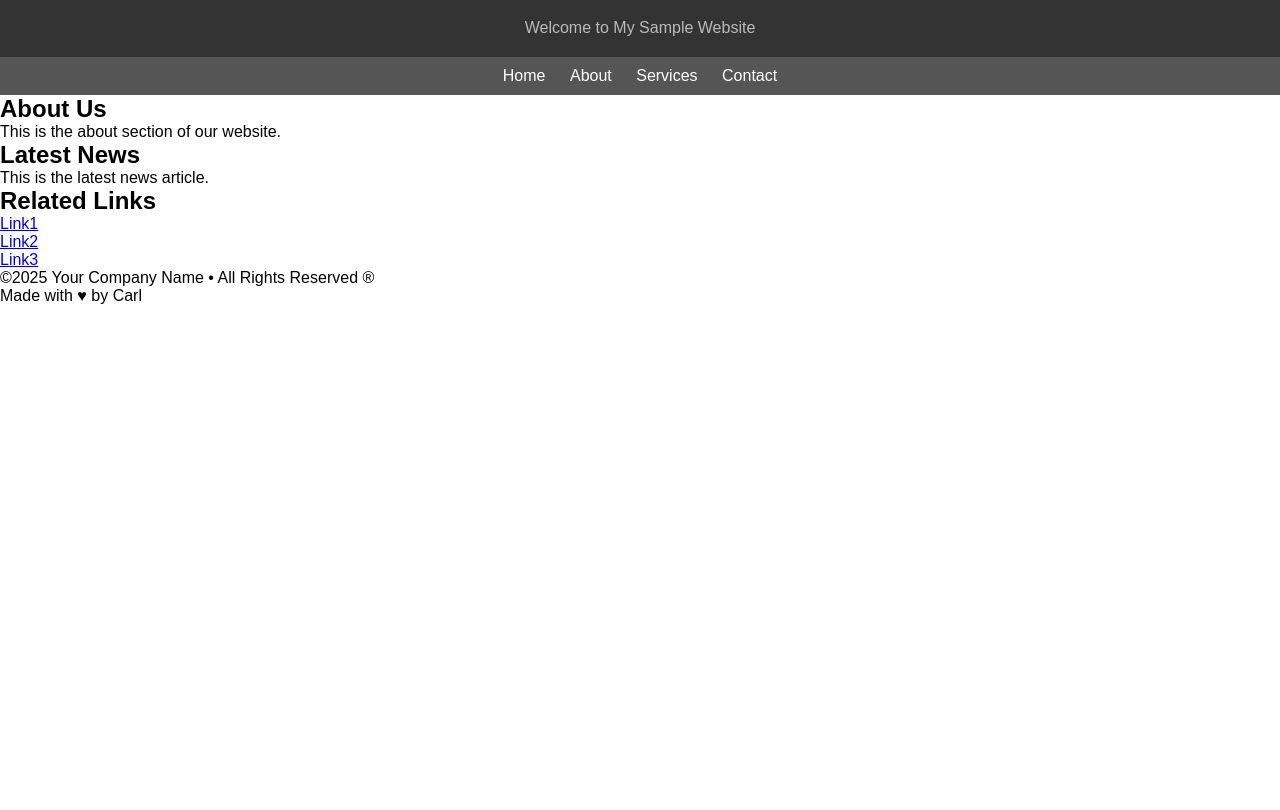
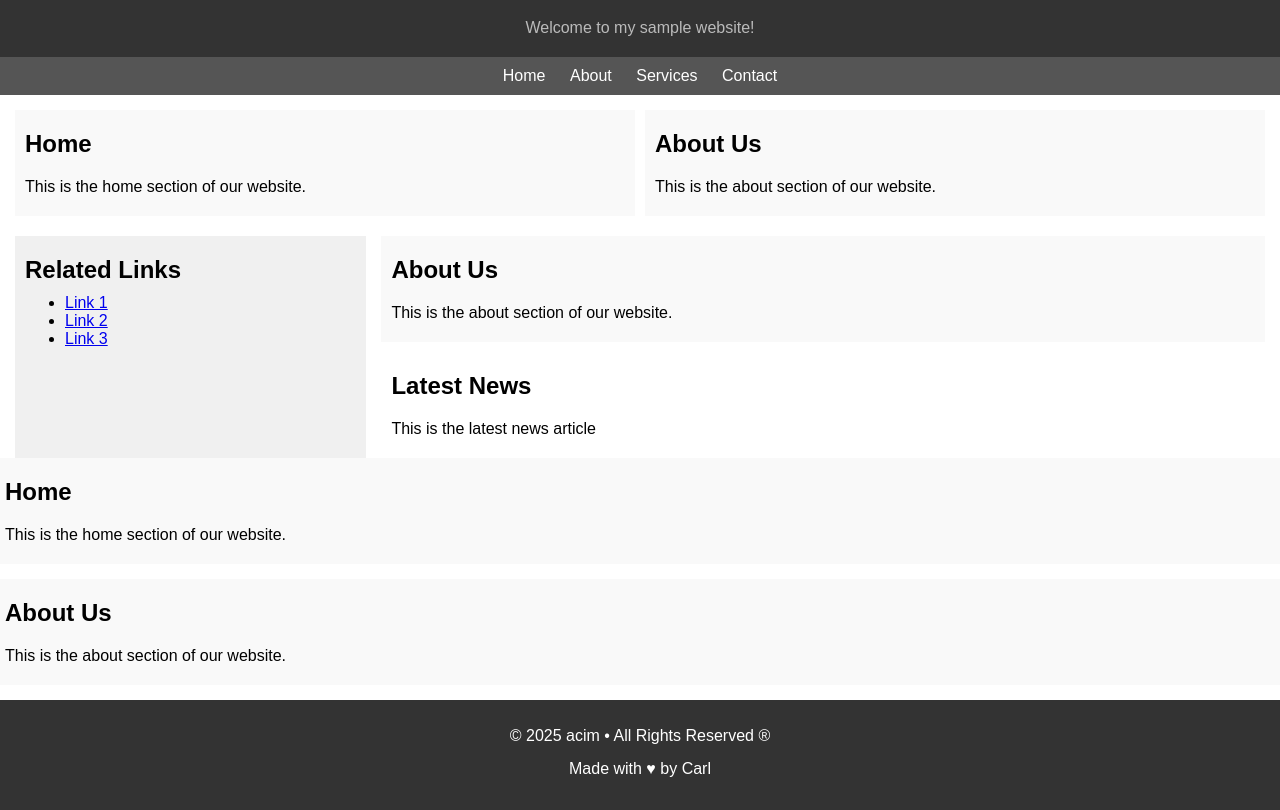
Before and after one commit to carlroca4/New-Folder, a plain HTML site: page semantics.html in a window 1280 px wide. Shown: the part 63-873 px from the top of the page. Before the commit the page ends 800 px from the top, so only its background shows below. Drawn offline with Linux system fonts and the light colour scheme.

Commit message:
added semantics

```diff
--- a/semantics.html
+++ b/semantics.html
@@ -3,13 +3,17 @@
 <head>
     <meta charset="UTF-8">
     <meta name="viewport" content="width=device-width, initial-scale=1.0">
-    <title>Sample Website</title>
+    <title>Document</title>
     <link rel="stylesheet" href="style.css">
 </head>
 <body>
 <header>
-        <h1>Sample Website</h1>
-        <p>Welcome to My Sample Website</p>
+    <h1>
+        Sample Website
+    </h1>
+    <p>
+        Welcome to my sample website!
+    </p>
 </header>
 <nav>
     <ul>
@@ -19,27 +23,62 @@
         <li><a href="#">Contact</a></li>
     </ul>
 </nav>
-    <main>
+
+<main class="flex-container-1">
 <section>
-            <h2>About Us</h2>
+    <h1>Home</h1>
+    <p>This is the home section of our website.</p>
+</section>
+<section>
+    <h1>About Us</h1>
     <p>This is the about section of our website.</p>
 </section>
-        <article>
-            <h2>Latest News</h2>
-            <p>This is the latest news article.</p>
-        </article>
+</main>
+
+<main class="flex-container-2">
     <aside>
-            <h2>Related Links</h2>
+        <h2>
+            Related Links
+        </h2>
         <ul>
-                <li><a href="#">Link1</a></li>
-                <li><a href="#">Link2</a></li>
-                <li><a href="#">Link3</a></li>
+            <li><a href="#">Link 1</a></li>
+            <li><a href="#">Link 2</a></li>
+            <li><a href="#">Link 3</a></li>
         </ul>
     </aside>
+
+    <main class="main_content">
+        <section class="flex-growth-1">
+            <h1>About Us</h1>
+            <p>This is the about section of our website.</p>
+        </section>
+        <article class="flex-growth-2">
+            <h1>Latest News</h1>
+            <p>This is the latest news article</p>
+        </article>
     </main>
+
+</main>
+
+
+
+<main class="flex-container-3">
+    <section>
+        <h1>Home</h1>
+        <p>This is the home section of our website.</p>
+    </section>
+    <article>
+        <h1>About Us</h1>
+        <p>This is the about section of our website.</p>
+    </article>
+</main>
+
+<main class="flex-container-4">
     <footer>
-        <p>&copy;2025 Your Company Name &bull; All Rights Reserved &reg;</p>
+        <p>&copy; 2025 acim &bull; All Rights Reserved &reg;</p>
         <p>Made with &hearts; by Carl</p>
     </footer>
+
+</main>
 </body>
 </html>
```
Lines whose indentation alone changed are shown as unchanged.
